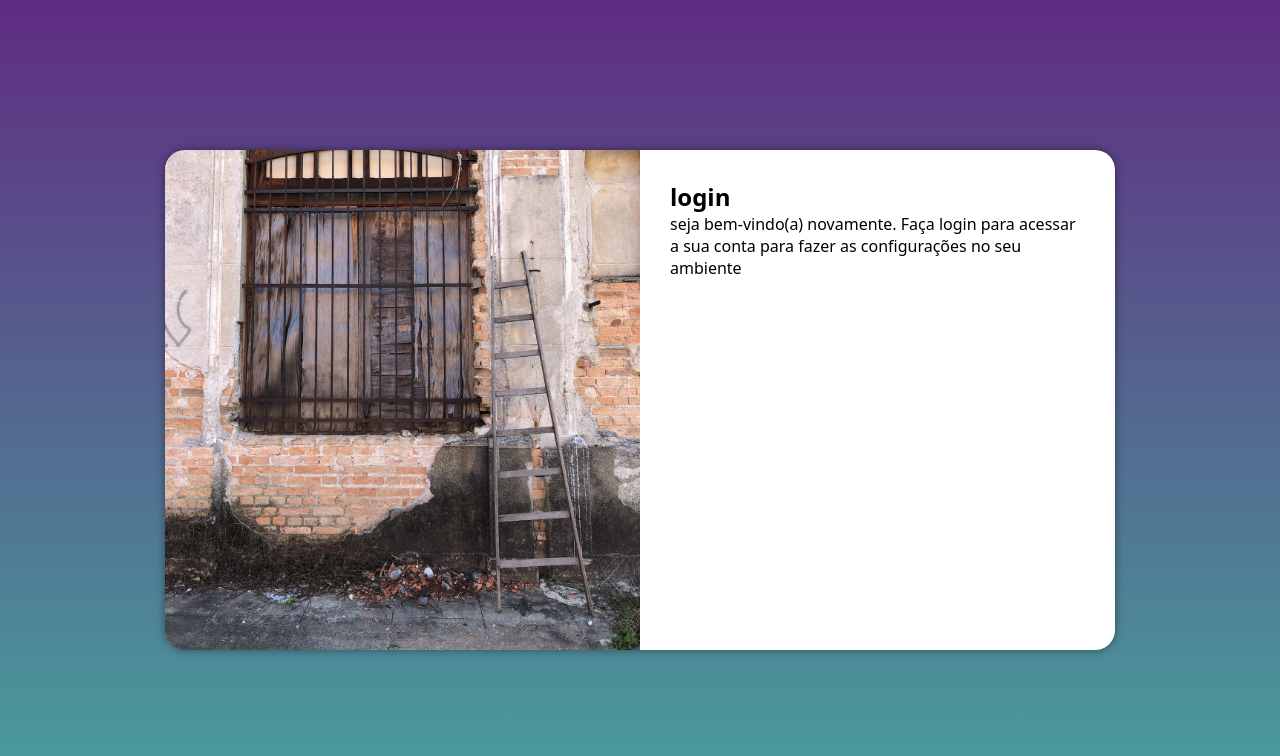
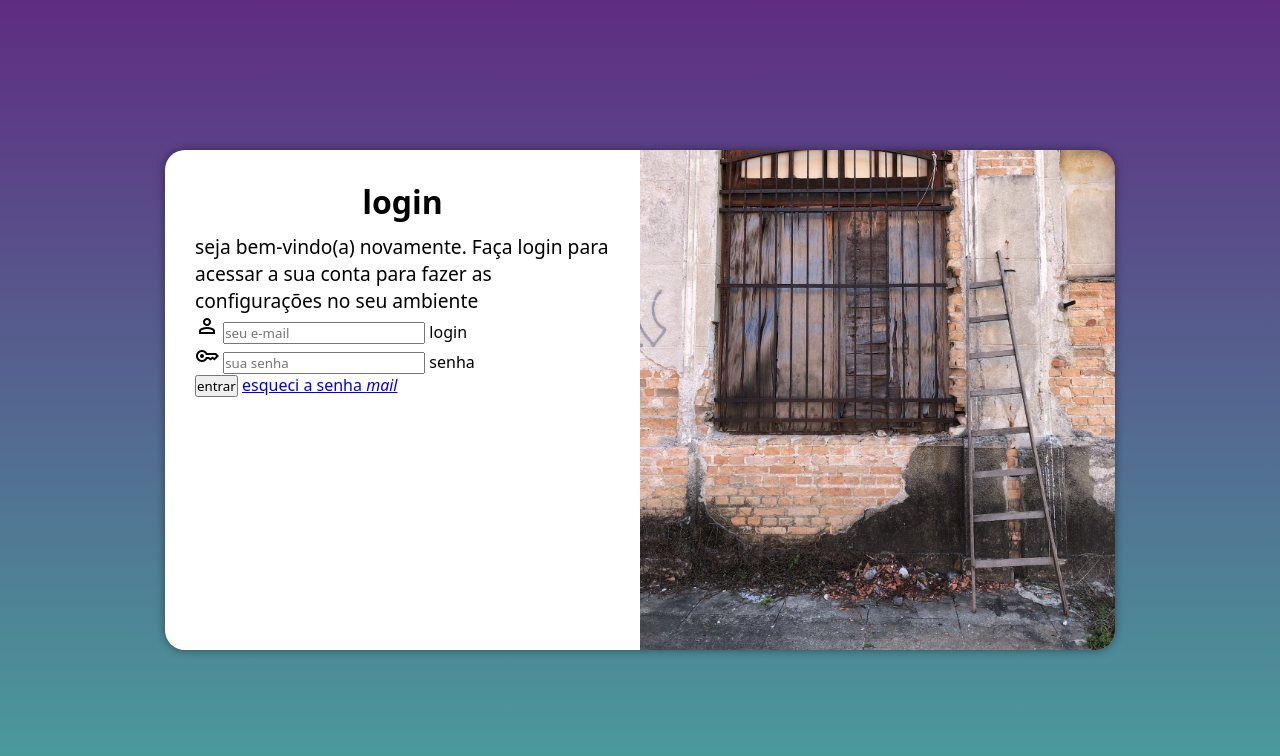
Before and after one commit to Ivandro95/projecto-login, a plain HTML site: page index.html in a window 1280 px wide. Drawn offline with nearby package versions, Linux system fonts and the light colour scheme.

Commit message:
adicionei o formulário

```diff
--- a/estilos/media-query.css
+++ b/estilos/media-query.css
@@ -35,13 +35,21 @@ grandes telas: acima de 1200px
     }
 
     section#login>div#imagem{
-        float:left;
+        float:right;
         width: 50%;
         height: 100%;
     }
     section#login>div#formulario{
-        float: right;
+        float: left;
         width: 50%;
     }
 
+    div#formulario> h1{
+        font-size: 2em;
+    }
+
+    div#formulario>p{
+    font-size: 1.2em;
+    }
+
 }
--- a/estilos/style.css
+++ b/estilos/style.css
@@ -56,3 +56,12 @@ section#login> div#formulario{
     padding:30px;
 
 }
+
+div#formulario> h1{
+    text-align: center;
+    margin-bottom: 10px;
+}
+
+div#formulario>p{
+    font-size: 0.8em;
+}
--- a/index.html
+++ b/index.html
@@ -5,6 +5,7 @@
     <meta http-equiv="X-UA-Compatible" content="IE=edge">
     <meta name="viewport" content="width=device-width, initial-scale=1.0">
     <title>login</title>
+    <link href="https://fonts.googleapis.com/css2?family=Material+Symbols+Outlined" rel="stylesheet" />
     <link rel="stylesheet" href="estilos/style.css">
     <link rel="stylesheet" href="estilos/media-query.css">
 </head>
@@ -12,12 +13,27 @@
     <main>
         <section id="login">
             <div id="imagem">
-
+        <!--aqui vai a imagem-->
             </div>
             <div id="formulario">
                 <h1>login</h1>
                 <p>seja bem-vindo(a) novamente. Faça login para acessar a sua conta para fazer as configurações no seu ambiente </p>
-                <form action="login.php" method="post">
+                <form action="login.php" method="post" autocomplete="on">
+                    <div class="campo">
+                        <span class="material-symbols-outlined">person</span>
+                       <input type="email" name="login" id="ilogin" placeholder="seu e-mail" autocomplete="email" required maxlength="30">
+                       <label for="ilogin">login</label>
+
+                    </div>
+                    <div class="campo">
+                        <span class="material-symbols-outlined">key</span>
+                        <input type="password" name="senha" id="isenha" placeholder="sua senha" autocomplete="current-password" required minlength="8" maxlength="20">
+                        <label for="isenha">senha</label>
+
+                    </div>
+                    <input type="submit" value="entrar">
+                    <a href="esqueci.html">
+                        esqueci a senha <i class="material-icon">mail</i></a>
 
                 </form>
 
```
